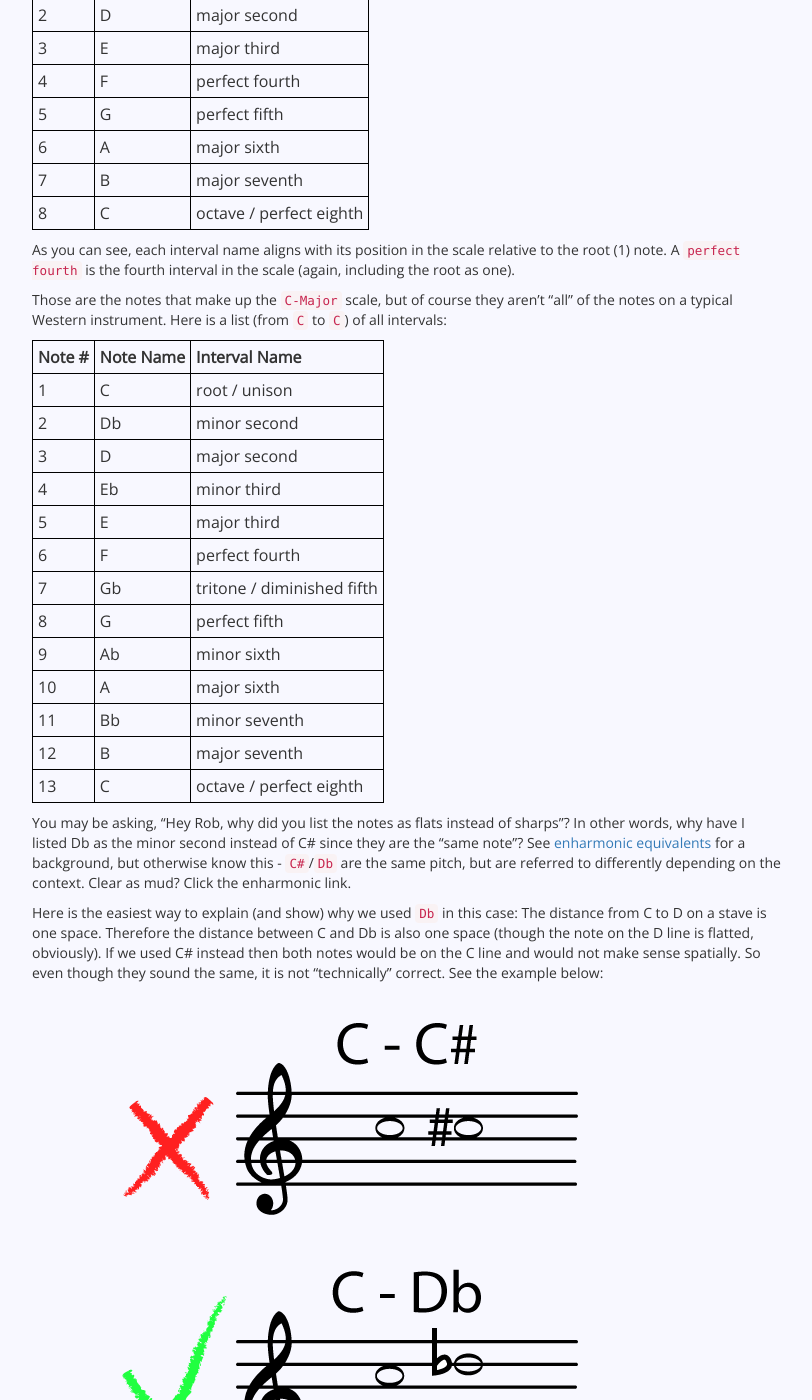
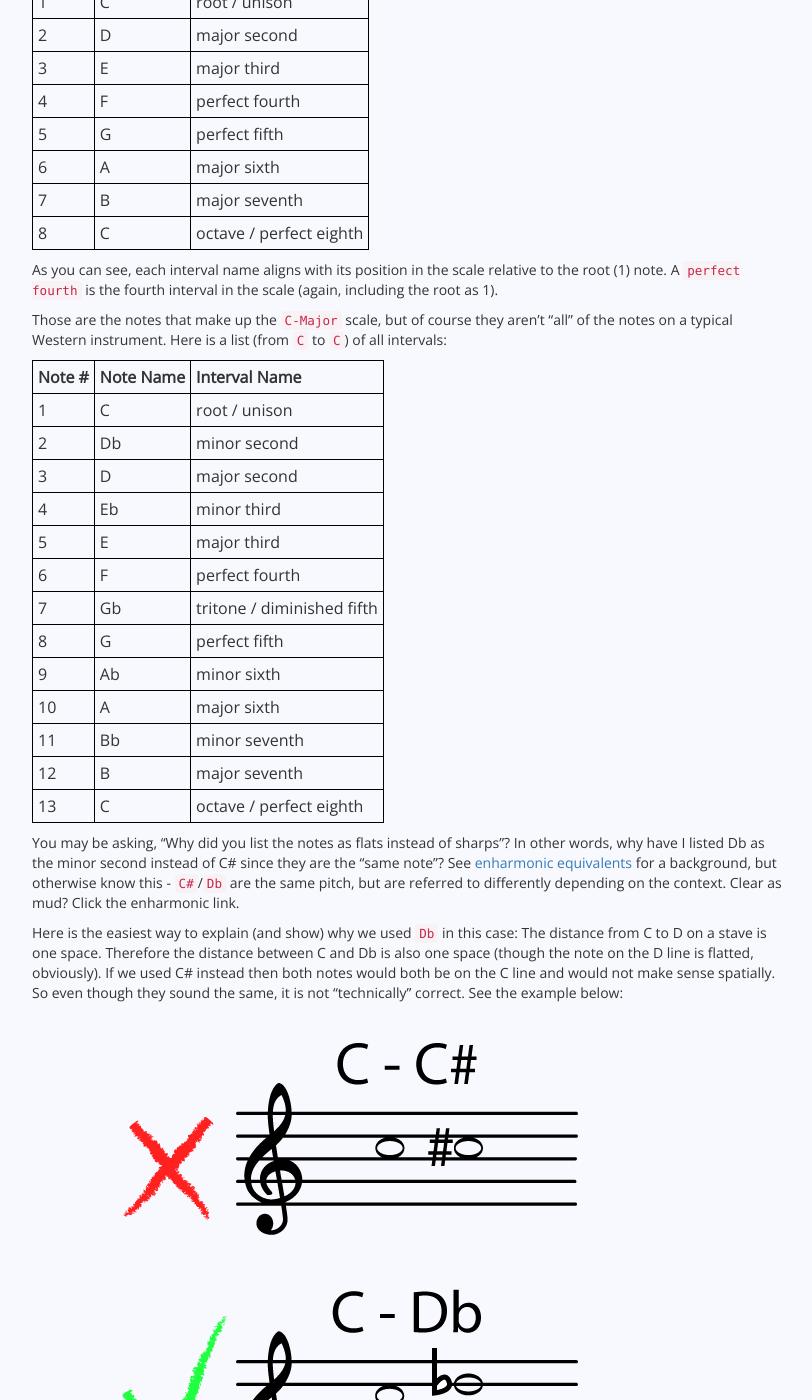
Before and after one commit to pitchplay/blog-content, a Jekyll site: the page built from _posts/2015-10-08-WhatAreIntervals.md, in a window 1280 px wide and 1400 px high, scrolled down 1007 px. Shown: the whole window, without its empty margins (38-850 px from the left). Built offline with Jekyll 4.4.1, drawn with Linux system fonts in a browser that asks for light colours; nearby versions of some CDN libraries; Markdown is read by kramdown in place of the engine named in the settings; some of the changed text lies outside the part shown.

Commit message:
Minor content fixes/adjustments

```diff
--- a/_posts/2015-10-08-WhatAreIntervals.md
+++ b/_posts/2015-10-08-WhatAreIntervals.md
@@ -10,9 +10,9 @@
 
 In music, we name these distances because intervals mean a lot to us and names help give things context. Let's start with an example.
 
-The C-Major scale, which is one of the first things musicians are often taught, goes: `C D E F G A B C`. It's an easy beginner scale because it doesn't incorporate any sharps or flats and, on the piano, is played all on the white keys. Many people also learn as children of *solfege*: `Do Re Mi Fa So La Ti Do`.
+The C-Major scale, which is one of the first things musicians are often taught, goes: `C D E F G A B C`. It's an easy beginner scale because it doesn't incorporate any sharps or flats and, on the piano, is played all on the white keys. Many people also learn as children of *solfege*: `Do Re Mi Fa So La Ti Do`. Solfege is traditionally the singing of all notes (and therefore the intervals) of the C-Major scale.
 
-OK - I haven't actually talked about intervals yet. The most basic interval (and the interval that must exist in any equation) is the `root note`. The root note is the note that the scale or interval is based on -- in our above example, it's the first `C`. Technically speaking, the root note isn't an interval, but rather is the anchor for other intervals. Even more technically, the root note to the root note (in other words, the same note twice) is referred to as a `unison` interval.
+OK - I haven't actually talked about intervals yet. The most basic interval (and the interval that must exist in any equation) is the `root note`. The root note is the note that the scale or interval is based on -- in our above example, it's the first `C`. Technically speaking, the root note isn't an interval, but rather it is the anchor for other intervals. The interval distance from the root note to the root note (in other words, the same note twice) is referred to as a `unison` interval.
 
 In the table below, I'll list each note in the C major scale and the named interval it represents in that scale.
 
@@ -27,7 +27,7 @@
 |7            | B         | major seventh             |
 |8            | C         | octave / perfect eighth   |
 
-As you can see, each interval name aligns with its position in the scale relative to the root (1) note. A `perfect fourth` is the fourth interval in the scale (again, including the root as one).
+As you can see, each interval name aligns with its position in the scale relative to the root (1) note. A `perfect fourth` is the fourth interval in the scale (again, including the root as 1).
 
 Those are the notes that make up the `C-Major` scale, but of course they aren't "all" of the notes on a typical Western instrument. Here is a list (from `C` to `C`) of all intervals:
 
@@ -47,9 +47,9 @@
 | 12    | B         | major seventh             |
 | 13    | C         | octave / perfect eighth   |
 
-You may be asking, "Hey Rob, why did you list the notes as flats instead of sharps"? In other words, why have I listed Db as the minor second instead of C# since they are the "same note"? See [enharmonic equivalents] for a background, but otherwise know this - `C#`/`Db` are the same pitch, but are referred to differently depending on the context. Clear as mud? Click the enharmonic link.
+You may be asking, "Why did you list the notes as flats instead of sharps"? In other words, why have I listed Db as the minor second instead of C# since they are the "same note"? See [enharmonic equivalents] for a background, but otherwise know this - `C#`/`Db` are the same pitch, but are referred to differently depending on the context. Clear as mud? Click the enharmonic link.
 
-Here is the easiest way to explain (and show) why we used `Db` in this case: The distance from C to D on a stave is one space. Therefore the distance between C and Db is also one space (though the note on the D line is flatted, obviously). If we used C# instead then both notes would be on the C line and would not make sense spatially. So even though they sound the same, it is not "technically" correct. See the example below:
+Here is the easiest way to explain (and show) why we used `Db` in this case: The distance from C to D on a stave is one space. Therefore the distance between C and Db is also one space (though the note on the D line is flatted, obviously). If we used C# instead then both notes would both be on the C line and would not make sense spatially. So even though they sound the same, it is not "technically" correct. See the example below:
 
 ![Enharmonic Intervals](/assets/img/whatareintervals/enharmonic-intervals.png)
 
```
